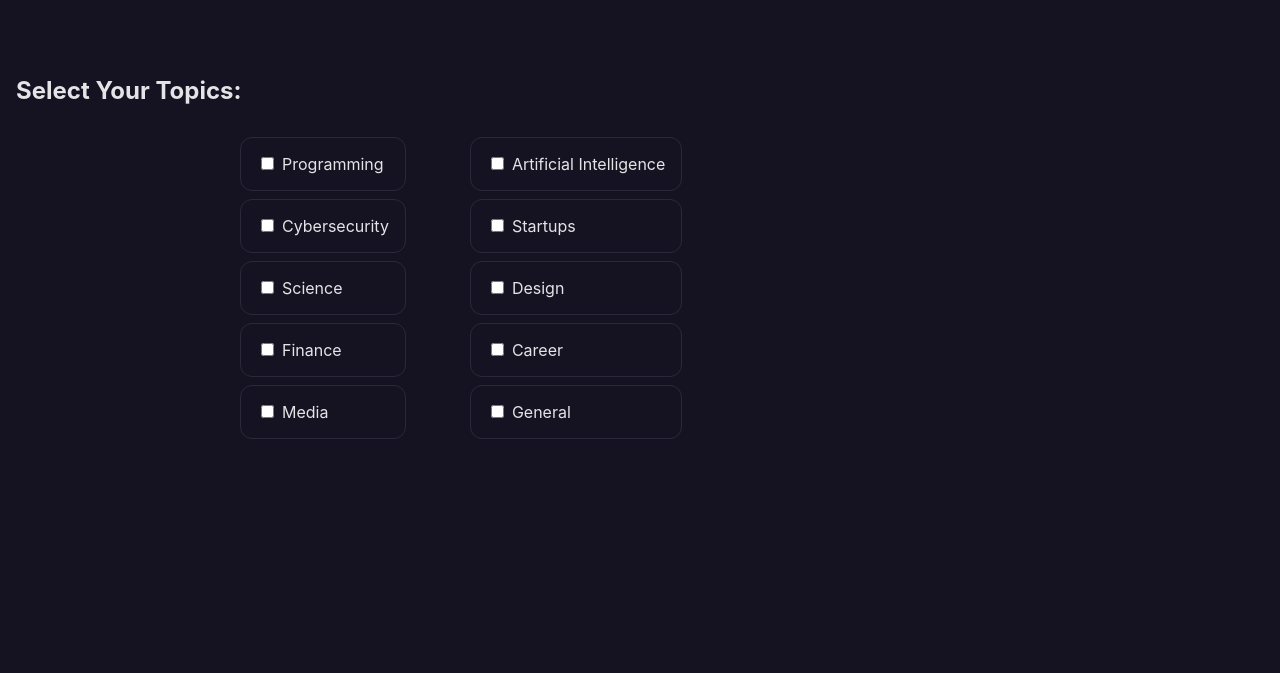
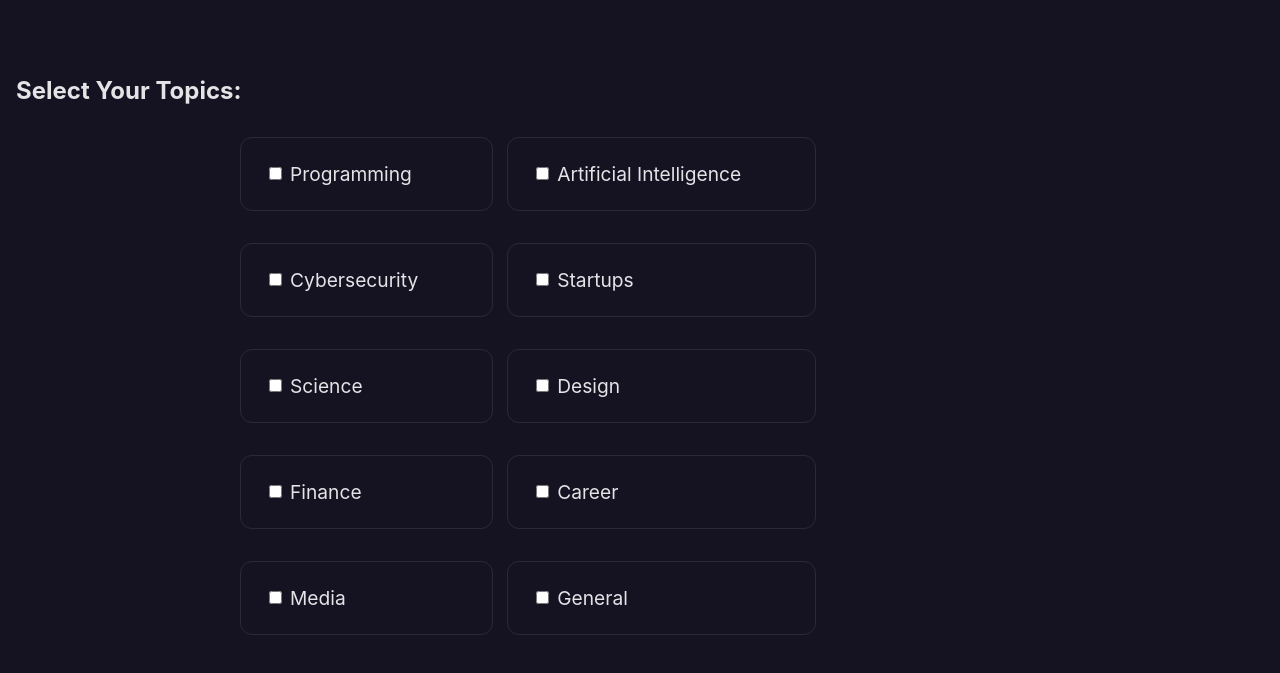
Before and after one commit to maccooper/devdigest, a website: page public/settings.html in a window 1280 px wide. Shown: the part 111-784 px from the top of the page. Drawn offline with Linux system fonts and the light colour scheme.

Commit message:
update settings css to be more uniform

```diff
--- a/public/styles.css
+++ b/public/styles.css
@@ -121,7 +121,9 @@ h1 {
 
 .category-form {
   display: flex;
+  justify-center: center;
   gap: 4rem;
+  flex-wrap: wrap;
   max-width: 800px;
   margin: 2rem auto;
 }
@@ -129,16 +131,18 @@ h1 {
 .category-column {
 	display: flex;
 	flex-direction: column;
-	gap: 0.5rem;
+	gap: 2rem;
 }
 
 .category-card {
   display: flex;
   align-items: center;
-  padding: 1rem;
+  width:100%;
+  padding: 1.5rem;
   background-coloor: var(--card-color);
   border: 1px solid var(--accent-color);
   border-radius: 0.75rem;
+  font-size: 1.2rem;
   cursor: pointer;
   transition: background-color 0.3s, border-color 0.3s;
   user-select: none;
```
